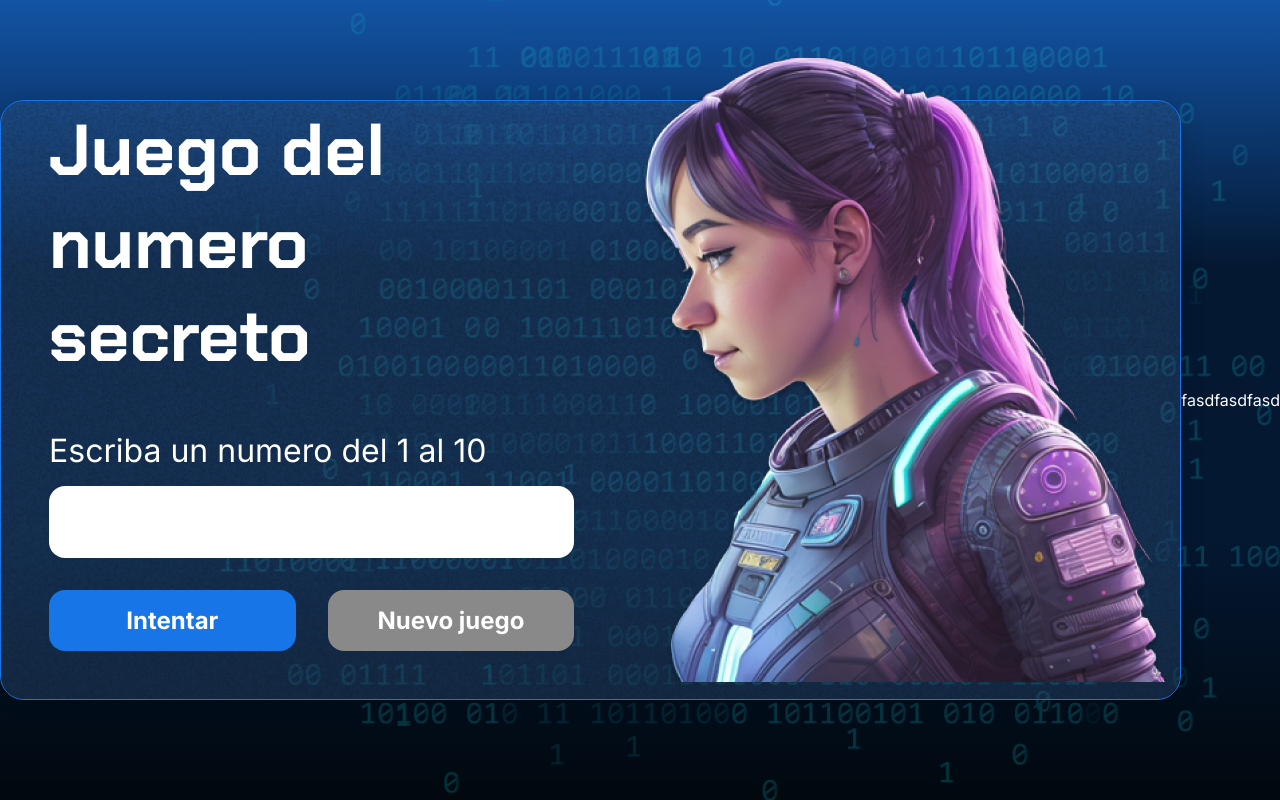
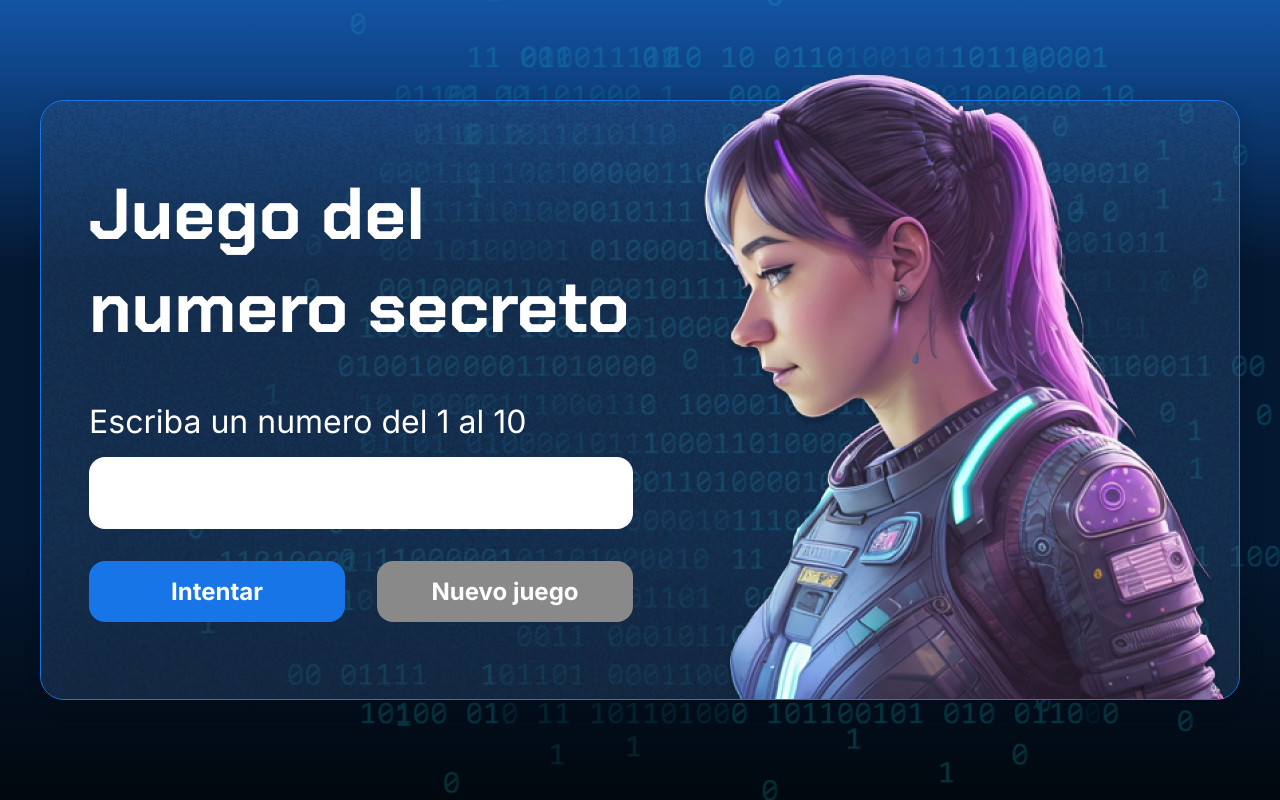
Before and after one commit to JesusAcst/Juego-Numero-Secreto, a plain HTML site: page index.html in a window 1280 px wide. Drawn offline with Linux system fonts and the light colour scheme.

Commit message:
update index

```diff
--- a/index.html
+++ b/index.html
@@ -35,7 +35,6 @@
 
 
     <script src="app.js" defer></script>
-    <p>fasdfasdfasd</p>
 </body>
 
 </html>
```
